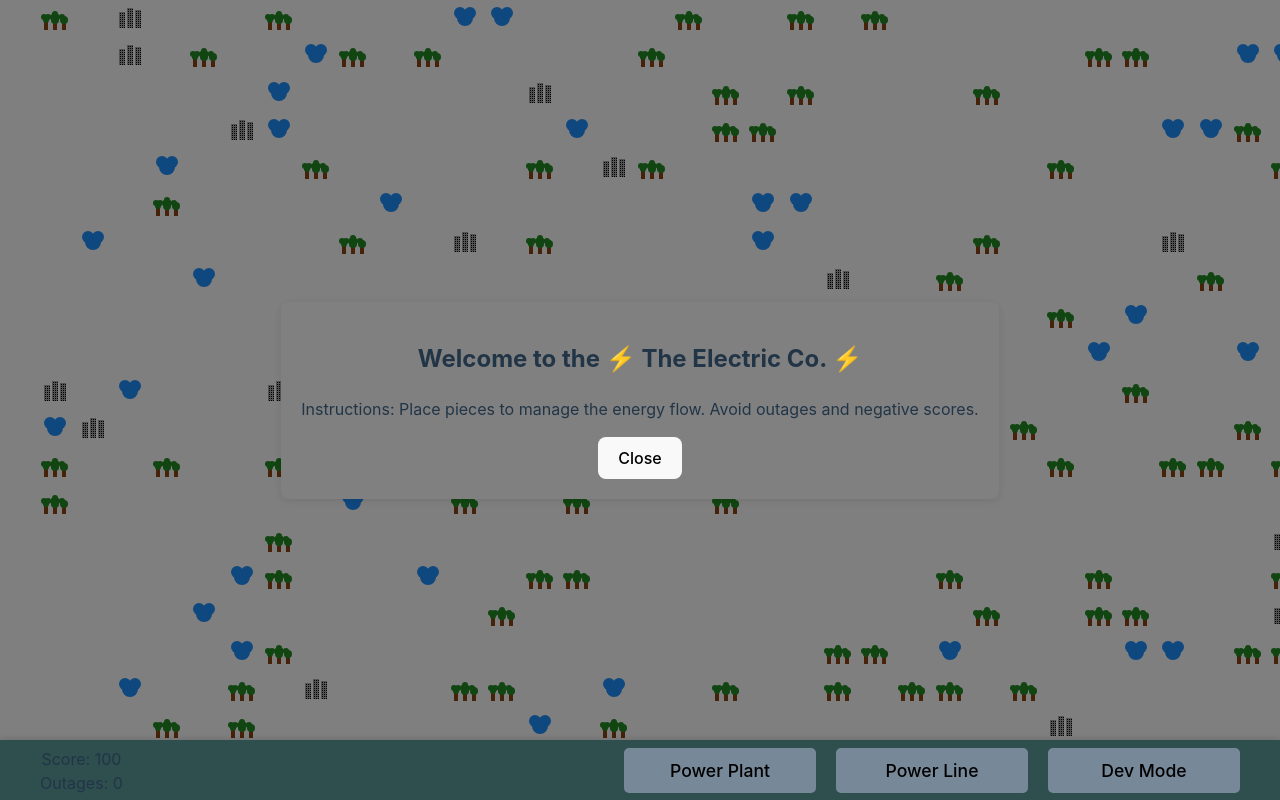
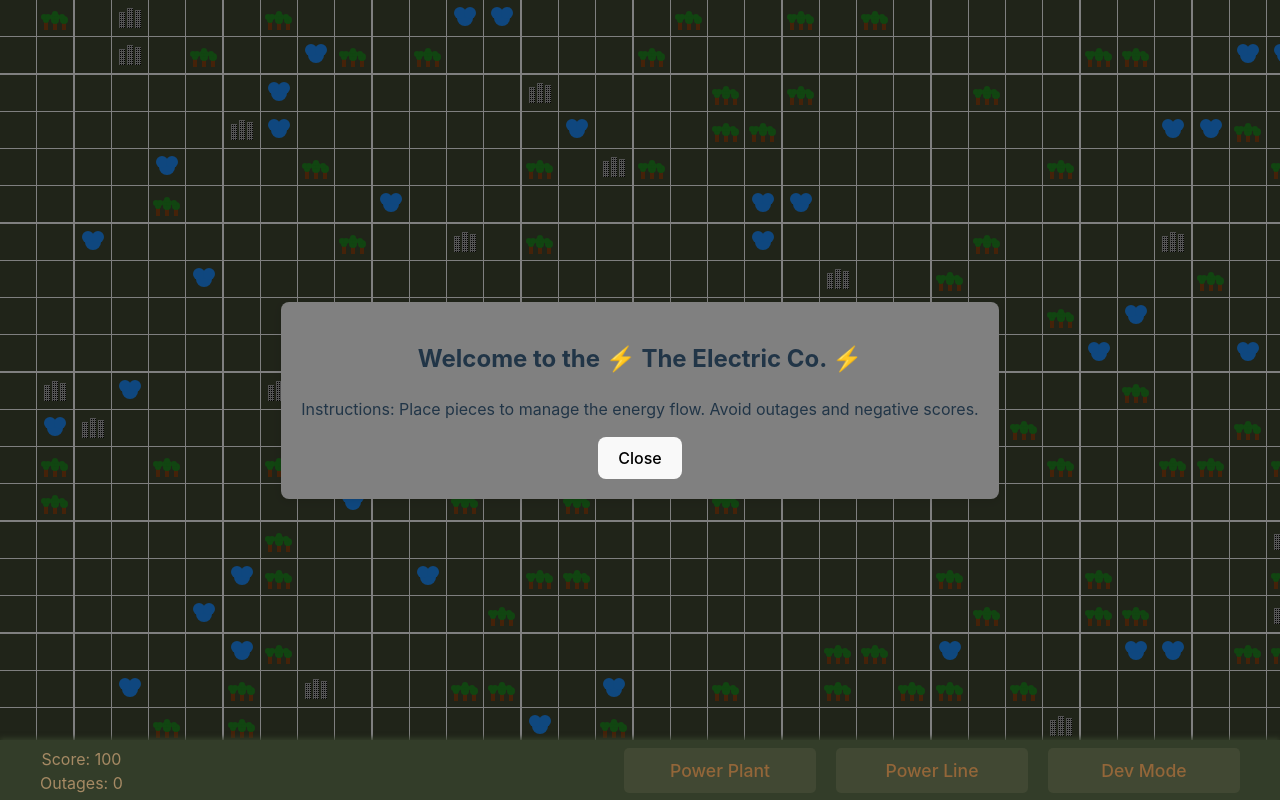
Before and after one commit to JeffBuda/electric-company, a React (Vite) app: page / in a window 1280 px wide. Built offline with nearby package versions, Linux system fonts and the light colour scheme.

Commit message:
work on colors

```diff
--- a/src/App.css
+++ b/src/App.css
@@ -4,6 +4,22 @@
 :root {
   --grid-size: 50; /* Define the grid size variable */
   --controls-height: 70px; /* Height of the controls panel */
+
+  /* Color Variables */
+  /* From: https://coolors.co/palette/582f0e-7f4f24-936639-a68a64-b6ad90-c2c5aa-a4ac86-656d4a-414833-333d29 */
+  --color-primary-dark-3: #582F0E;
+  --color-primary-dark-2: #7F4F24;
+  --color-primary-dark-1: #936639;
+  --color-mid-3: #A68A64;
+  --color-mid-2: #B6AD90;
+  --color-light-1: #C2C5AA;
+  --color-light-2: #A4AC86;
+  --color-secondary-dark-1: #656D4A;
+  --color-secondary-dark-2: #414833;
+  --color-secondary-dark-3: #333D29;
+
+  --color-text-primary: var(--color-mid-2);
+  --color-text-bold: var(--color-primary-dark-3);
 }
 
 /* Box-sizing */
@@ -25,8 +41,8 @@
 .App-header {
   font-size: 1.5rem; /* Smaller font size */
   margin-bottom: 1px; /* Space between the title and controls */
-  background-color: #282c34;
-  color: white;
+  background-color: var(--color-dark-3);
+  color: var(--color-mid-1);
   padding: 10px 0;
 }
 
@@ -55,8 +71,9 @@
   left: 0;
   right: 0;
   height: var(--controls-height); /* Fixed height */
-  background-color: darkslategrey; /* Background color */
-  box-shadow: 0 -2px 5px rgba(0, 0, 0, 0.1); /* Shadow for separation */
+  color: var(--color-mid-3);
+  background-color: var(--color-secondary-dark-1); /* Background color */
+  box-shadow: 0 -2px 5px var(--color-secondary-dark-3); /* Shadow for separation */
   display: flex;
   flex-direction: row; /* Arrange items horizontally */
   align-items: center; /* Center items vertically */
@@ -71,7 +88,7 @@
 .game-title {
   font-size: 1.5rem; /* Increased font size for visibility */
   margin-bottom: 10px; /* Space below the title */
-  color: white; /* Text color for contrast */
+  color: var(--color-text-primary); /* Text color for contrast */
 }
 
 /* Button Container */
@@ -91,20 +108,20 @@
   border-radius: 5px;
   width: 15vw;
   cursor: pointer;
-  background-color: lightslategrey; /* Button background color */
+  background-color: var(--color-secondary-dark-2); /* Button background color */
   color: #000000; /* Set text color to black for readability */
   transition: background-color 0.3s ease; /* Smooth transition */
 }
 
 /* Selected Button Styles */
 .button-container button.selected {
-  background-color: darkslategray; /* Selected button color */
-  color: lightgray; /* Text color remains white */
+  background-color: var(--color-mid-3); /* Selected button color */
+  color: var(--color-light-2); /* Text color remains white */
 }
 
 /* Hover Effect */
 .button-container button:hover {
-  background-color: dimgray; /* Hover effect */
+  background-color: var(--color-light-1); /* Hover effect */
 }
 
 /* Media Query for Desktop Devices */
@@ -117,6 +134,7 @@
     justify-content: space-between; /* Distribute space between items */
     align-items: center; /* Center items vertically */
     padding: 20px 40px; /* Increased padding for desktop */
+    background-color: var(--color-secondary-dark-3);
   }
 
   /* Remove padding-bottom from game-container */
@@ -133,7 +151,7 @@
   .button-container button {
     padding: 12px 20px; /* Larger buttons on desktop */
     font-size: 1.1rem; /* Larger text on buttons */
-    color: #000000; /* Ensure text is readable on larger buttons */
+    color: var(--color-primary-dark-1); /* Ensure text is readable on larger buttons */
   }
 
   /* Optional: Adjust Game Title for Desktop */
@@ -161,7 +179,7 @@
 } */
 
 .tile.unpowered {
-  border: .1vw solid red;
+  border: .1vw solid var(--color-light-1);
 }
 
 .game-piece {
@@ -171,24 +189,8 @@
   box-sizing: border-box; /* Include border in the element's total width and height */
 }
 
-.game-piece.source {
-  background-color: blue;
-}
-
-.game-piece.source.off {
-  background-color: darkblue;
-}
-
-.game-piece.conduit {
-  background-color: darkolivegreen;
-}
-
-.game-piece.sink {
-  background-color: orange;
-}
-
 .game-piece.powered {
-  border: 0.1vw solid yellow; /* Adjusted to use viewport width */
+  border: 0.1vw solid var(--color-light-1); /* Adjusted to use viewport width */
 }
 
 .game-piece.switch {
--- a/src/Tile.css
+++ b/src/Tile.css
@@ -6,6 +6,7 @@
   align-items: center;
   border: 2px solid; /* Default border */
   box-sizing: border-box;
+  background-color: var(--color-secondary-dark-2);
 }
 
 .tile.unpowered {
```
